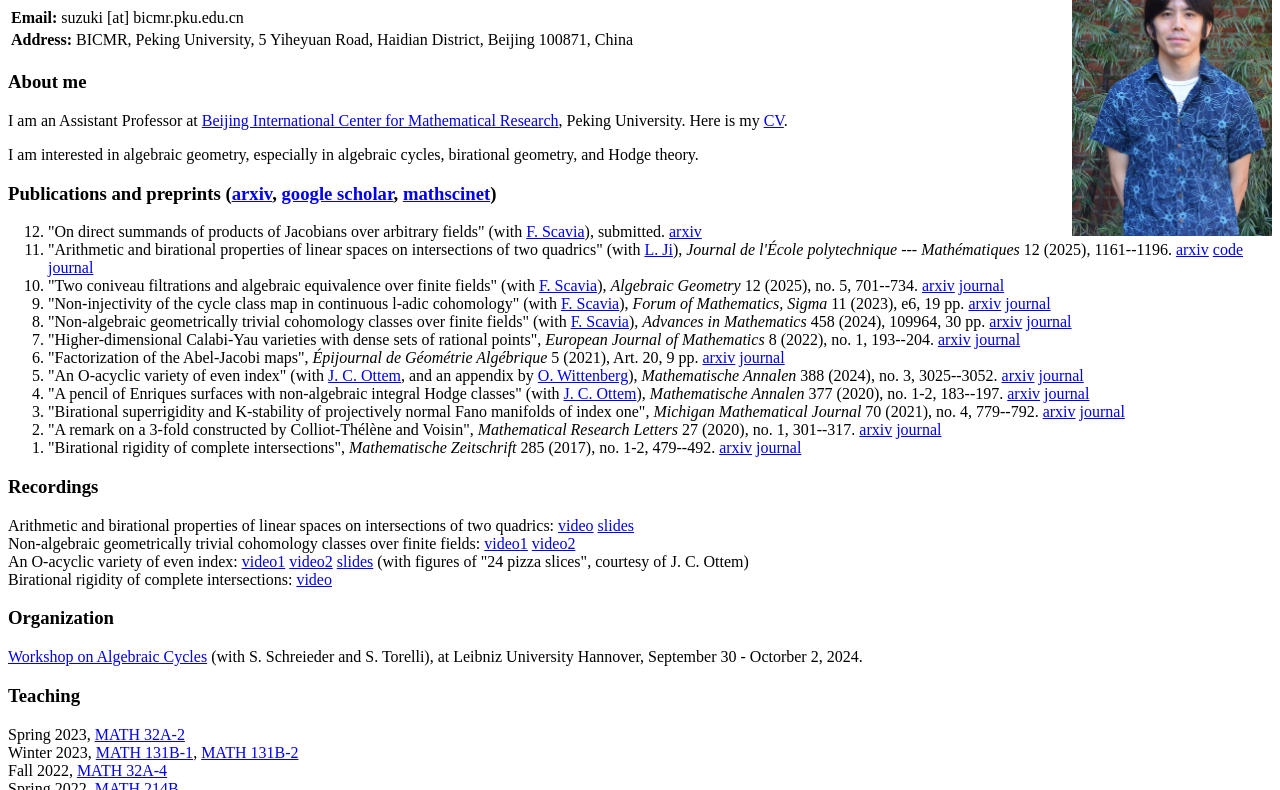
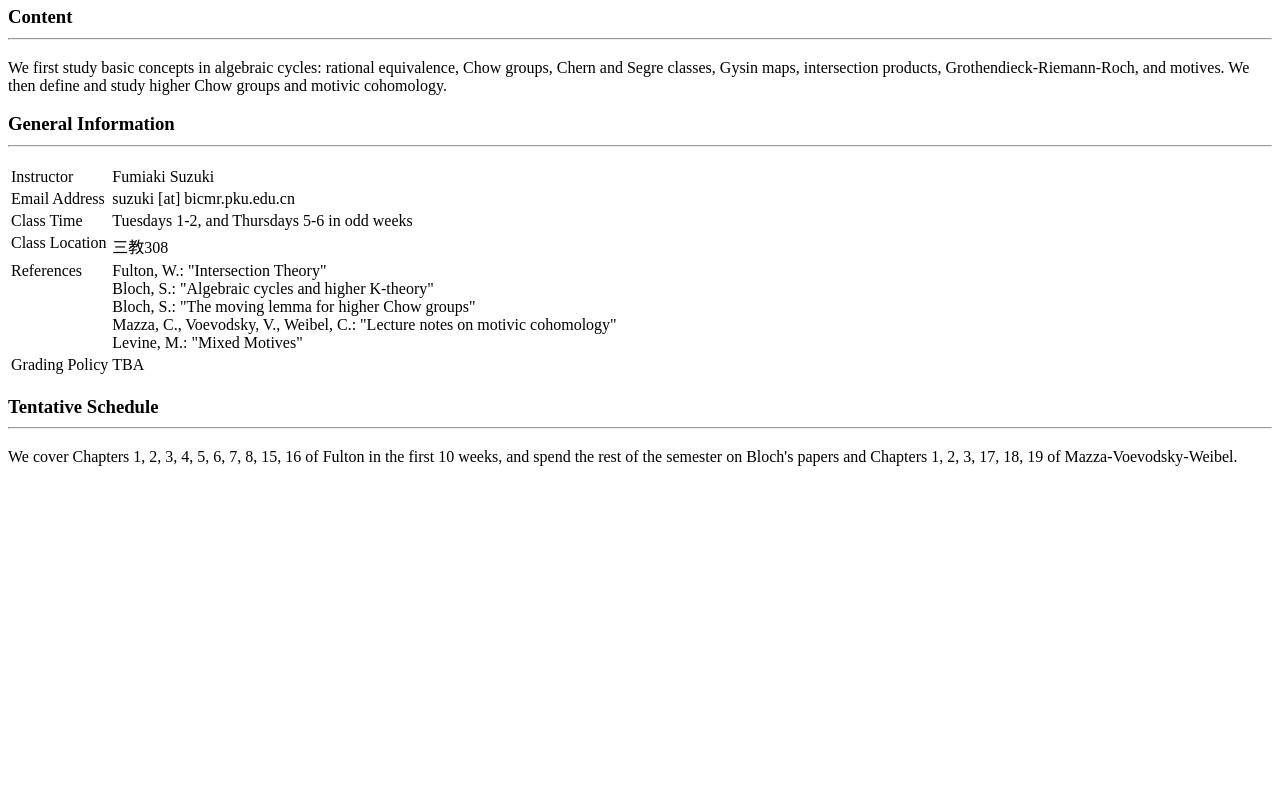
Before and after one commit to fumiaki-suzuki/fumiaki-suzuki.github.io, a plain HTML site: page index.html in a window 1280 px wide. Shown: the part 60-850 px from the top of the page. After the commit the page ends 800 px from the top, so only its background shows below. Drawn offline with Linux system fonts and the light colour scheme.

Commit message:
Update index.html

```diff
--- a/index.html
+++ b/index.html
@@ -4,66 +4,62 @@
 <meta charset="utf-8">
 <meta http-equiv="X-UA-Compatible" content="IE=edge">
 <meta name="google-site-verification" content="hffjzR57lTYuu8xVMJRWzVbn1Sa1zTbm_mYUa9Kt8NQ" />
-<title>Fumiaki Suzuki</title>
+<title>Spring 2026</title>
 </head>
 <body>
-<img src="myself_UCLA_ver2.JPG" align="right" width="200">
-<h1>Fumiaki Suzuki</h1>
-<table>
-    <tr>
-        <td><b>Email:</b> suzuki [at] bicmr.pku.edu.cn</td>
-    </tr>
-    <tr>
-        <td><b>Address:</b> BICMR, Peking University, 5 Yiheyuan Road, Haidian District, Beijing 100871, China</td>
-    </tr>
-</table>
+<h1>Spring 2026 Topics in Algebraic Geometry: Algebraic Cycles</h1>
 
-<h3>About me</h3>
-<p>I am an Assistant Professor at <a href="https://bicmr.pku.edu.cn/" target="_blank">Beijing International Center for Mathematical Research</a>, Peking University. Here is my <a href="cv.pdf" target="_blank">CV</a>.</p>
+<h3>Content<hr></h3>
+<p>We first study basic concepts in algebraic cycles: rational equivalence, Chow groups, Chern and Segre classes, Gysin maps, intersection products, Grothendieck-Riemann-Roch, and motives. We then define and study higher Chow groups and motivic cohomology.</p>
 
-<p>I am interested in algebraic geometry, especially in algebraic cycles, birational geometry, and Hodge theory.</p>
+<h3>General Information<hr></h3>
+<p>
+  <table>
+  <tr>
+    <td valign="top">Instructor</td>
+    <td>Fumiaki Suzuki</td>
+  </tr>
+  <tr>
+    <td valign="top">Email Address</td>
+    <td>suzuki [at] bicmr.pku.edu.cn</td>
+  </tr>
+<!--  <tr>
+    <td valign="top">Personal Webpage</td>
+    <td><a href="https://fumiaki-suzuki.github.io/">https://fumiaki-suzuki.github.io/</a></td>
+  </tr>
+  <tr>
+    <td valign="top">Course Webpage</td>
+    <td><a href="https://fumiaki-suzuki.github.io/spring2026">https://fumiaki-suzuki.github.io/spring2026</a></td>
+  </tr>
+-->
+  <tr>
+    <td valign="top">Class Time</td>
+    <td>Tuesdays 1-2, and Thursdays 5-6 in odd weeks</td>
+  </tr>
+  <tr>
+    <td valign="top">Class Location</td>
+    <td>三教308</td>
+  </tr>
+  <tr>
+    <td valign="top">References</td>
+    <td>
 
-<h3>Publications and preprints <span>(<a
-      href="https://arxiv.org/a/suzuki_f_1.html" target="_blank">arxiv</a>, <a
-       href="https://scholar.google.de/citations?user=yFbKC98AAAAJ&hl=de" target="_blank">google
-       scholar</a>, <a href="https://mathscinet.ams.org/mathscinet/publications-search?query=auid%3A1194744" target="_blank">mathscinet</a>)</span></h3>
-<ol reversed>
-  <li>"On direct summands of products of Jacobians over arbitrary fields" (with <a href="https://www.math.univ-paris13.fr/~scavia/" target="_blank">F. Scavia</a>), submitted. <a href="https://arxiv.org/abs/2507.09821" target="_blank">arxiv</a>
-  <li>"Arithmetic and birational properties of linear spaces on intersections of two quadrics" (with <a href="https://lji.web.illinois.edu/" target="_blank">L. Ji</a>), <i>Journal de l'École polytechnique --- Mathématiques</i> 12 (2025), 1161--1196. <a href="https://arxiv.org/abs/2402.18857" target="_blank">arxiv</a> <a href="real2quadricsexamples.m" target="_blank">code</a> <a href="https://doi.org/10.5802/jep.308" target="_blank">journal</a>
-  <li>"Two coniveau filtrations and algebraic equivalence over finite fields" (with <a href="https://www.math.univ-paris13.fr/~scavia/" target="_blank">F. Scavia</a>), <i>Algebraic Geometry</i> 12 (2025), no. 5, 701--734. <a href="https://arxiv.org/abs/2304.08560" target="_blank">arxiv</a> <a href="https://doi.org/10.14231/AG-2025-019" target="_blank">journal<a>
-  <li>"Non-injectivity of the cycle class map in continuous l-adic cohomology" (with <a href="https://www.math.univ-paris13.fr/~scavia/" target="_blank">F. Scavia</a>), <i>Forum of Mathematics, Sigma</i> 11 (2023), e6, 19 pp. <a href="https://arxiv.org/abs/2208.06713" target="_blank">arxiv</a> <a href="https://doi.org/10.1017/fms.2023.1" target="_blank">journal</a>
-  <li>"Non-algebraic geometrically trivial cohomology classes over finite fields" (with <a href="https://www.math.univ-paris13.fr/~scavia/" target="_blank">F. Scavia</a>), <i>Advances in Mathematics</i> 458 (2024), 109964, 30 pp. <a href="https://arxiv.org/abs/2206.12732" target="_blank">arxiv</a> <a href="https://doi.org/10.1016/j.aim.2024.109964" target="_blank">journal</a>
-  <li>"Higher-dimensional Calabi-Yau varieties with dense sets of rational points", <i>European Journal of Mathematics</i> 8 (2022), no. 1, 193--204. <a href="https://arxiv.org/abs/2102.12966" target="_blank">arxiv</a> <a href="https://link.springer.com/article/10.1007/s40879-021-00506-4" target="_blank">journal</a>
-  <li>"Factorization of the Abel-Jacobi maps", <i>Épijournal de Géométrie Algébrique</i> 5 (2021), Art. 20, 9 pp. <a href="https://arxiv.org/abs/2012.04802" target="_blank">arxiv</a> <a href="https://epiga.episciences.org/8881" target="_blank">journal</a>
-  <li>"An O-acyclic variety of even index" (with <a href="https://sites.google.com/view/johnco/home" target="_blank">J. C. Ottem</a>, and an appendix by <a href="https://www.math.univ-paris13.fr/~wittenberg/" target="_blank">O. Wittenberg</a>), <i>Mathematische Annalen</i> 388 (2024), no. 3, 3025--3052. <a href="https://arxiv.org/abs/2010.06079" target="_blank">arxiv</a> <a href="https://link.springer.com/article/10.1007/s00208-023-02581-2" target="_blank">journal</a>
-  <li>"A pencil of Enriques surfaces with non-algebraic integral Hodge classes" (with <a href="https://sites.google.com/view/johnco/home" target="_blank">J. C. Ottem</a>), <i>Mathematische Annalen</i> 377 (2020), no. 1-2, 183--197.  <a href="http://arxiv.org/abs/1906.08994" target="_blank">arxiv</a> <a href="https://doi.org/10.1007/s00208-020-01969-8" target="_blank">journal</a>
-  <li>"Birational superrigidity and K-stability of projectively normal Fano manifolds of index one", <i>Michigan Mathematical Journal</i> 70 (2021), no. 4, 779--792. <a href="http://arxiv.org/abs/1810.07333" target="_blank">arxiv</a> <a href="https://doi.org/10.1307/mmj/1599789615" target="_blank">journal</a>
-  <li>"A remark on a 3-fold constructed by Colliot-Thélène and Voisin", <i>Mathematical Research Letters</i> 27 (2020), no. 1, 301--317. <a href="http://arxiv.org/abs/1805.01067" target="_blank">arxiv</a> <a href="https://dx.doi.org/10.4310/MRL.2020.v27.n1.a15" target="_blank">journal</a>
-  <li>"Birational rigidity of complete intersections", <i>Mathematische Zeitschrift</i> 285 (2017), no. 1-2, 479--492. <a href="http://arxiv.org/abs/1507.00285" target="_blank">arxiv</a> <a href="http://link.springer.com/article/10.1007/s00209-016-1717-7" target="_blank">journal</a>
-</ol>
+      Fulton, W.: "Intersection Theory" <br>
+      Bloch, S.: "Algebraic cycles and higher K-theory"<br>
+      Bloch, S.: "The moving lemma for higher Chow groups"<br>
+      Mazza, C., Voevodsky, V., Weibel, C.: "Lecture notes on motivic cohomology"<br>
+      Levine, M.: "Mixed Motives"
+    </td>
+  </tr>
+  <tr>
+    <td valign="top">Grading Policy</td>
+    <td>TBA</td>
+  </tr>
+  </table>
+</p>
 
+<h3>Tentative Schedule<hr></h3>
+<p>We cover Chapters 1, 2, 3, 4, 5, 6, 7, 8, 15, 16 of Fulton in the first 10 weeks, and spend the rest of the semester on Bloch's papers and Chapters 1, 2, 3, 17, 18, 19 of Mazza-Voevodsky-Weibel.</p>
 
-<h3>Recordings</h3>
-Arithmetic and birational properties of linear spaces on intersections of two quadrics: <a href="https://vimeo.com/934435198" target="_blank">video</a> <a href="RFIQ-BGS2024 (without pause).pdf" target="_blank">slides</a><br>
-Non-algebraic geometrically trivial cohomology classes over finite fields: <a href="https://scgp.stonybrook.edu/video/video.php?id=5650" target="_blank">video1</a> <a href="https://scgp.stonybrook.edu/video/video.php?id=5919" target="_blank">video2</a><br>
-An O-acyclic variety of even index: <a href="https://youtu.be/LQHdKNiNUm0" target="_blank">video1</a> <a href="https://drive.google.com/file/d/1GYGJws2rtk1xwwsza81XMzJp5CRkbztq/view" target="_blank">video2</a> <a href="OVEI.pdf" target="_blank">slides</a> (with figures of "24 pizza slices", courtesy of J. C. Ottem)<br>
-Birational rigidity of complete intersections: <a href="https://youtu.be/0QmlVaElo2o" target="_blank">video</a>
-
-<h3>Organization</h3>
-<a href="https://sites.google.com/view/workshop-on-algebraic-cycles/home" target="_blank">Workshop on Algebraic Cycles</a> (with S. Schreieder and S. Torelli), at Leibniz University Hannover, September 30 - Octorber 2, 2024.
-
-<h3>Teaching</h3>
-Spring 2023, <a href="https://bruinlearn.ucla.edu/courses/162600" target="_blank">MATH 32A-2</a><br>
-Winter 2023, <a href="https://bruinlearn.ucla.edu/courses/155819" target="_blank">MATH 131B-1</a>, <a href="https://bruinlearn.ucla.edu/courses/155820">MATH 131B-2</a><br>
-Fall 2022, <a href="https://bruinlearn.ucla.edu/courses/141784" target="_blank">MATH 32A-4</a><br>
-Spring 2022, <a href="https://bruinlearn.ucla.edu/courses/131494" target="_blank">MATH 214B</a><br>
-Winter 2022, <a href="https://bruinlearn.ucla.edu/courses/77004" target="_blank">MATH 120A-1</a>, <a href="https://bruinlearn.ucla.edu/courses/77008" target="_blank">MATH 131A-4</a><br>
-Fall 2021, <a href="https://ccle.ucla.edu/course/view/21F-MATH33A-2" target="_blank">MATH 33A-2</a><br>
-Spring 2021, <a href="https://ccle.ucla.edu/course/view/21S-MATH131A-4" target="_blank">MATH 131A-4</a>, <a href="https://ccle.ucla.edu/course/view/21S-MATH131A-5" target="_blank">MATH 131A-5</a><br>
-Winter 2021, <a href="https://ccle.ucla.edu/course/view/21W-MATH32A-1" target="_blank">MATH 32A-1</a><br>
-Fall 2020, <a href="https://ccle.ucla.edu/course/view/20F-MATH33A-2" target="_blank">MATH 33A-2</a>
-
-<h3></h3>
-This page was last updated on 9/2/2025.
 </body>
 </html>
```
